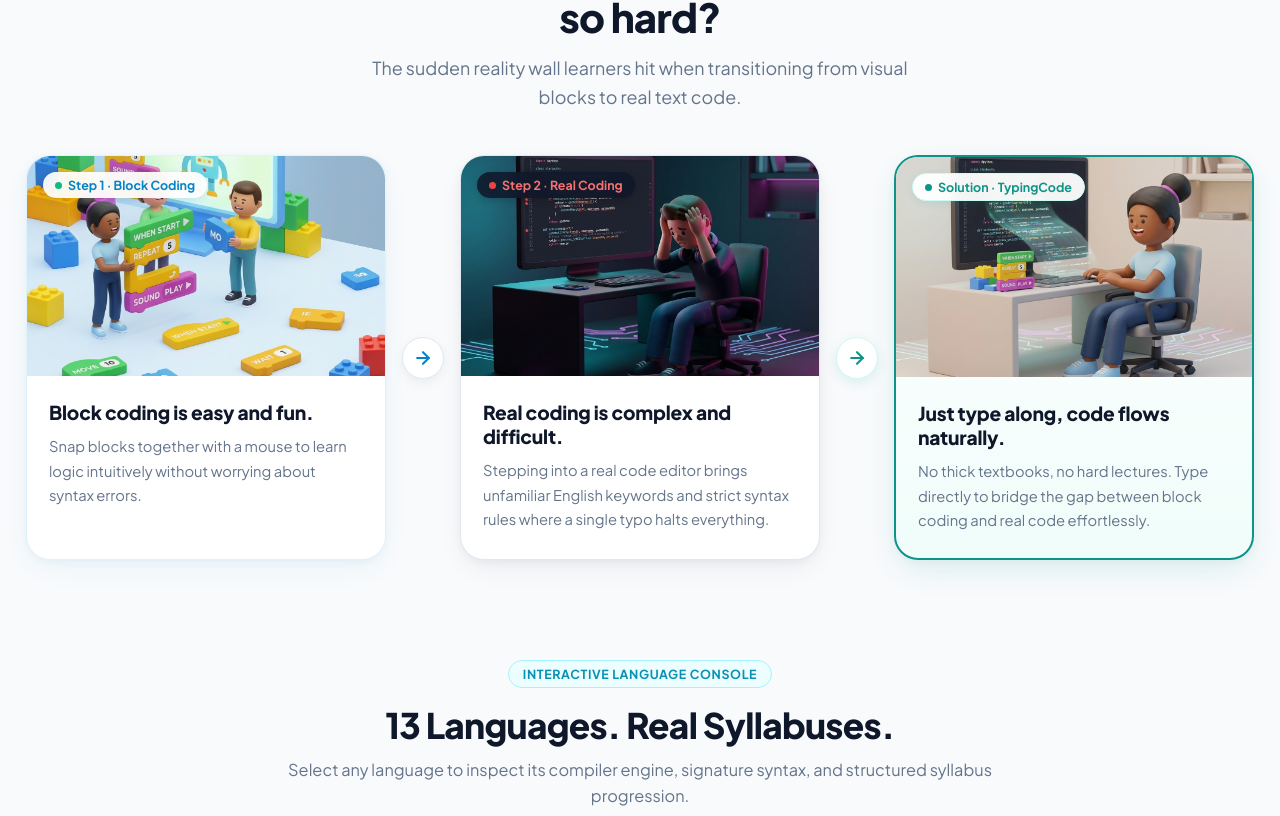
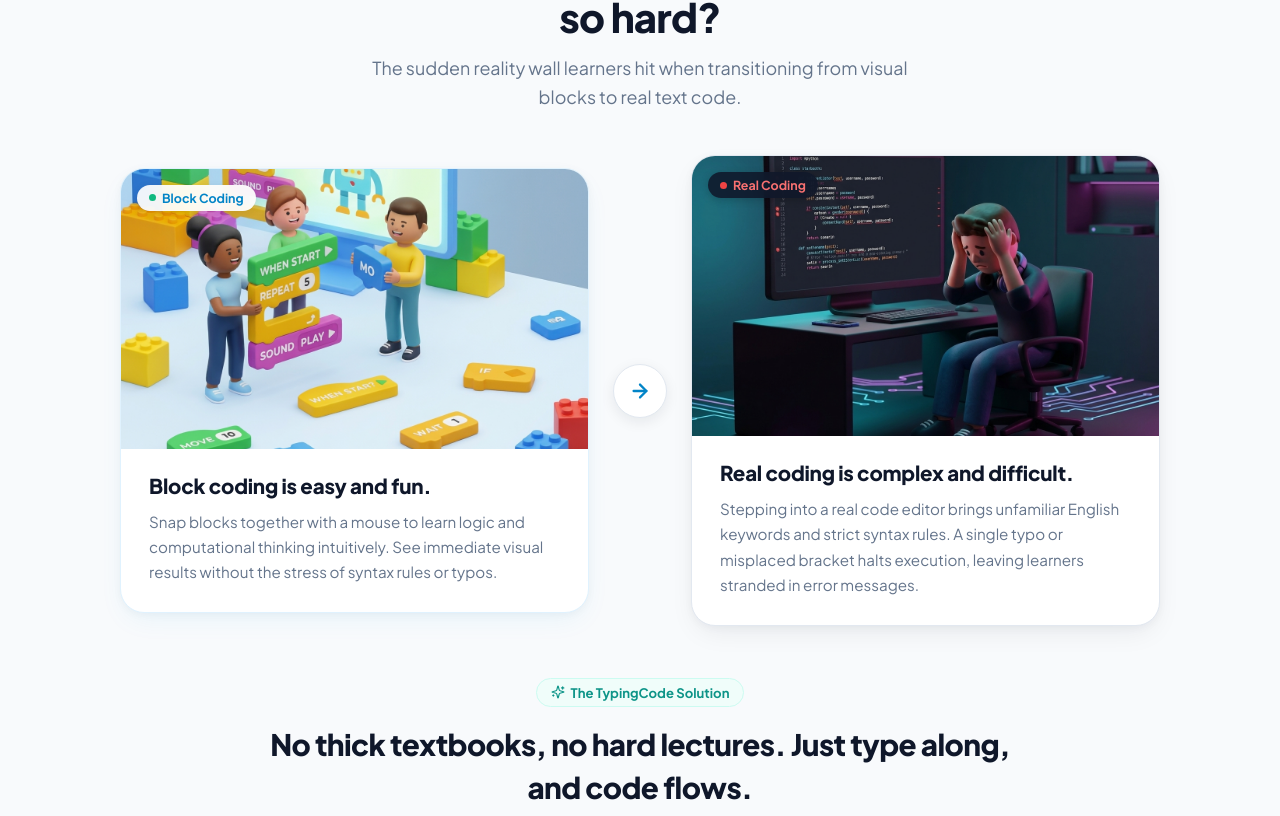
Before and after one commit to iurazilland/TypingCodeV2, a Next.js app: page / in a window 1280 px wide. Shown: the part 684-1500 px from the top of the page. Built offline with nearby package versions, Linux system fonts and the light colour scheme.

Commit message:
style(landing): present foundation solution as pure, elegant typography below comparison cards

```diff
--- a/src/app/page.tsx
+++ b/src/app/page.tsx
@@ -248,30 +248,27 @@ export default function HomePage() {
             </p>
           </div>
 
-          {/* 3-Step Progression Grid: Block Coding ➔ Real Coding ➔ TypingCode */}
+          {/* 2 Comparison Cards with Center Arrow */}
           <div style={{
             display: 'flex',
-            alignItems: 'stretch',
+            alignItems: 'center',
             justifyContent: 'center',
-            gap: '16px',
-            maxWidth: '1240px',
+            gap: '24px',
+            maxWidth: '1040px',
             margin: '0 auto',
             flexWrap: 'wrap',
           }}>
             {/* Card 1: Block Coding */}
             <div style={{
-              flex: '1 1 320px',
-              maxWidth: '360px',
+              flex: '1 1 360px',
+              maxWidth: '480px',
               background: '#ffffff',
               border: '1.5px solid #e0f2fe',
               borderRadius: '24px',
               overflow: 'hidden',
               boxShadow: '0 10px 28px -6px rgba(14, 165, 233, 0.08), 0 2px 8px rgba(15, 23, 42, 0.04)',
-              display: 'flex',
-              flexDirection: 'column',
-              transition: 'transform 0.2s ease, box-shadow 0.2s ease',
             }}>
-              <div style={{ position: 'relative', width: '100%', height: '220px', overflow: 'hidden', background: '#f0f9ff' }}>
+              <div style={{ position: 'relative', width: '100%', height: '280px', overflow: 'hidden', background: '#f0f9ff' }}>
                 <img
                   src="/images/block_coding_fun.jpg"
                   alt="블록코딩은 쉽고 재밌습니다."
@@ -294,13 +291,13 @@ export default function HomePage() {
                   color: '#0284c7',
                 }}>
                   <span style={{ width: '7px', height: '7px', borderRadius: '50%', background: '#10b981' }} />
-                  {isEn ? 'Step 1 · Block Coding' : '1단계 · 블록 코딩'}
+                  {isEn ? 'Block Coding' : '블록 코딩'}
                 </div>
               </div>
 
-              <div style={{ padding: '24px 22px 26px', display: 'flex', flexDirection: 'column', flex: 1 }}>
+              <div style={{ padding: '24px 28px 28px' }}>
                 <h3 style={{
-                  fontSize: '1.2rem',
+                  fontSize: '1.28rem',
                   fontWeight: 800,
                   color: '#0f172a',
                   marginBottom: '10px',
@@ -310,51 +307,47 @@ export default function HomePage() {
                   {isEn ? 'Block coding is easy and fun.' : '블록코딩은 쉽고 재밌습니다.'}
                 </h3>
                 <p style={{
-                  fontSize: '0.92rem',
+                  fontSize: '0.95rem',
                   color: '#64748b',
                   lineHeight: 1.65,
                   margin: 0,
                   wordBreak: 'keep-all',
                 }}>
                   {isEn
-                    ? 'Snap blocks together with a mouse to learn logic intuitively without worrying about syntax errors.'
-                    : '마우스로 블록을 조립하며 프로그래밍의 논리를 직관적으로 배웁니다. 문법 오타 걱정 없이 즉각적인 시각적 피드백을 얻을 수 있습니다.'}
+                    ? 'Snap blocks together with a mouse to learn logic and computational thinking intuitively. See immediate visual results without the stress of syntax rules or typos.'
+                    : '마우스로 블록을 조립하며 프로그래밍의 논리와 알고리즘을 직관적으로 배웁니다. 문법 오타 걱정 없이 원하는 동작을 시각적으로 즉각 확인하며 코딩의 재미를 느낄 수 있습니다.'}
                 </p>
               </div>
             </div>
 
-            {/* Connecting Arrow 1 */}
-            <div className="step-connector-arrow" style={{
+            {/* Middle Connecting Arrow */}
+            <div style={{
               display: 'flex',
               alignItems: 'center',
               justifyContent: 'center',
-              width: '42px',
-              height: '42px',
+              width: '54px',
+              height: '54px',
               borderRadius: '50%',
               background: '#ffffff',
               border: '1.5px solid #e2e8f0',
               color: '#0284c7',
-              boxShadow: '0 4px 12px rgba(15, 23, 42, 0.06)',
+              boxShadow: '0 4px 14px rgba(15, 23, 42, 0.08)',
               flexShrink: 0,
-              alignSelf: 'center',
             }}>
-              <ArrowRight size={20} strokeWidth={2.5} />
+              <ArrowRight size={22} strokeWidth={2.5} />
             </div>
 
             {/* Card 2: Real Text Code */}
             <div style={{
-              flex: '1 1 320px',
-              maxWidth: '360px',
+              flex: '1 1 360px',
+              maxWidth: '480px',
               background: '#ffffff',
               border: '1.5px solid #e2e8f0',
               borderRadius: '24px',
               overflow: 'hidden',
               boxShadow: '0 10px 28px -6px rgba(15, 23, 42, 0.08), 0 2px 8px rgba(15, 23, 42, 0.04)',
-              display: 'flex',
-              flexDirection: 'column',
-              transition: 'transform 0.2s ease, box-shadow 0.2s ease',
             }}>
-              <div style={{ position: 'relative', width: '100%', height: '220px', overflow: 'hidden', background: '#0e121a' }}>
+              <div style={{ position: 'relative', width: '100%', height: '280px', overflow: 'hidden', background: '#0e121a' }}>
                 <img
                   src="/images/real_coding_hard.jpg"
                   alt="실전 코딩은 복잡하고 어렵습니다."
@@ -377,13 +370,13 @@ export default function HomePage() {
                   color: '#f87171',
                 }}>
                   <span style={{ width: '7px', height: '7px', borderRadius: '50%', background: '#ef4444' }} />
-                  {isEn ? 'Step 2 · Real Coding' : '2단계 · 실전 코딩'}
+                  {isEn ? 'Real Coding' : '실전 코딩'}
                 </div>
               </div>
 
-              <div style={{ padding: '24px 22px 26px', display: 'flex', flexDirection: 'column', flex: 1 }}>
+              <div style={{ padding: '24px 28px 28px' }}>
                 <h3 style={{
-                  fontSize: '1.2rem',
+                  fontSize: '1.28rem',
                   fontWeight: 800,
                   color: '#0f172a',
                   marginBottom: '10px',
@@ -393,102 +386,70 @@ export default function HomePage() {
                   {isEn ? 'Real coding is complex and difficult.' : '실전 코딩은 복잡하고 어렵습니다.'}
                 </h3>
                 <p style={{
-                  fontSize: '0.92rem',
+                  fontSize: '0.95rem',
                   color: '#64748b',
                   lineHeight: 1.65,
                   margin: 0,
                   wordBreak: 'keep-all',
                 }}>
                   {isEn
-                    ? 'Stepping into a real code editor brings unfamiliar English keywords and strict syntax rules where a single typo halts everything.'
-                    : '하지만 실제 텍스트 에디터로 넘어오는 순간, 낯선 영문 키워드와 복잡한 문법 규칙에 부딪힙니다. 단 한 글자의 오타에도 실행이 멈춰 막막해집니다.'}
+                    ? 'Stepping into a real code editor brings unfamiliar English keywords and strict syntax rules. A single typo or misplaced bracket halts execution, leaving learners stranded in error messages.'
+                    : '하지만 실제 텍스트 에디터로 넘어오는 순간, 낯선 영문 키워드와 복잡한 문법 규칙에 부딪힙니다. 단 한 글자의 사소한 오타나 괄호 실수에도 실행이 멈추고 에러 메시지 앞에서 막막해집니다.'}
                 </p>
               </div>
             </div>
-
-            {/* Connecting Arrow 2 */}
-            <div className="step-connector-arrow" style={{
-              display: 'flex',
-              alignItems: 'center',
-              justifyContent: 'center',
-              width: '42px',
-              height: '42px',
-              borderRadius: '50%',
-              background: '#ffffff',
-              border: '1.5px solid #ccfbf1',
-              color: '#0d9488',
-              boxShadow: '0 4px 12px rgba(13, 148, 136, 0.12)',
-              flexShrink: 0,
-              alignSelf: 'center',
-            }}>
-              <ArrowRight size={20} strokeWidth={2.5} />
           </div>
 
-            {/* Card 3: TypingCode Solution */}
+          {/* Bottom Foundation Statement (Pure Typography) */}
           <div style={{
-              flex: '1 1 320px',
-              maxWidth: '360px',
-              background: 'linear-gradient(180deg, #ffffff 0%, #f0fdfa 100%)',
-              border: '2px solid #0d9488',
-              borderRadius: '24px',
-              overflow: 'hidden',
-              boxShadow: '0 12px 32px -6px rgba(13, 148, 136, 0.14), 0 2px 8px rgba(15, 23, 42, 0.04)',
-              display: 'flex',
-              flexDirection: 'column',
-              transition: 'transform 0.2s ease, box-shadow 0.2s ease',
+            textAlign: 'center',
+            maxWidth: '820px',
+            margin: '52px auto 0',
+            padding: '0 20px',
           }}>
-              <div style={{ position: 'relative', width: '100%', height: '220px', overflow: 'hidden', background: '#f8fafc' }}>
-                <img
-                  src="/images/typingcode_solution.jpg"
-                  alt="따라치다 보면 손이 먼저 기억합니다."
-                  style={{ width: '100%', height: '100%', objectFit: 'cover', display: 'block' }}
-                />
             <div style={{
-                  position: 'absolute',
-                  top: '16px',
-                  left: '16px',
               display: 'inline-flex',
               alignItems: 'center',
               gap: '6px',
-                  padding: '5px 12px',
-                  borderRadius: '14px',
-                  background: 'rgba(255, 255, 255, 0.95)',
-                  backdropFilter: 'blur(8px)',
+              padding: '5px 14px',
+              borderRadius: '20px',
+              background: '#f0fdfa',
               border: '1px solid #ccfbf1',
-                  boxShadow: '0 2px 8px rgba(13, 148, 136, 0.12)',
-                  fontSize: '0.78rem',
+              color: '#0d9488',
+              fontSize: '0.82rem',
               fontWeight: 700,
-                  color: '#0d9488',
+              marginBottom: '16px',
             }}>
-                  <span style={{ width: '7px', height: '7px', borderRadius: '50%', background: '#0d9488' }} />
-                  {isEn ? 'Solution · TypingCode' : '해결책 · 타이핑코드'}
-                </div>
+              <Sparkles size={14} />
+              <span>{isEn ? 'The TypingCode Solution' : '타이핑코드가 채우는 해답'}</span>
             </div>
 
-              <div style={{ padding: '24px 22px 26px', display: 'flex', flexDirection: 'column', flex: 1 }}>
             <h3 style={{
-                  fontSize: '1.2rem',
+              fontSize: 'clamp(1.4rem, 2.8vw, 1.85rem)',
               fontWeight: 800,
               color: '#0f172a',
-                  marginBottom: '10px',
-                  letterSpacing: '-0.01em',
-                  wordBreak: 'keep-all',
-                }}>
-                  {isEn ? 'Just type along, code flows naturally.' : '따라치다 보면 손이 먼저 기억합니다.'}
-                </h3>
-                <p style={{
-                  fontSize: '0.92rem',
-                  color: '#64748b',
-                  lineHeight: 1.65,
-                  margin: 0,
+              letterSpacing: '-0.02em',
+              lineHeight: 1.45,
+              marginBottom: '14px',
               wordBreak: 'keep-all',
             }}>
               {isEn
-                    ? 'No thick textbooks, no hard lectures. Type directly to bridge the gap between block coding and real code effortlessly.'
-                    : '두꺼운 코딩책도 어려운 강의도 없이, 손끝으로 직접 타이핑하며 블록코딩과 실전 코딩 사이의 거대한 간극을 가장 자연스럽게 채웁니다.'}
+                ? 'No thick textbooks, no hard lectures. Just type along, and code flows.'
+                : '두꺼운 코딩책도 어려운 강의도 없이,\n따라치다 보면 손이 먼저 코드를 기억합니다.'}
+            </h3>
+
+            <p style={{
+              fontSize: 'clamp(1rem, 1.8vw, 1.1rem)',
+              color: '#64748b',
+              lineHeight: 1.7,
+              margin: '0 auto',
+              maxWidth: '640px',
+              wordBreak: 'keep-all',
+            }}>
+              {isEn
+                ? 'TypingCode fills the difficult gap between block coding and real programming through intuitive interactive typing.'
+                : '타이핑코드는 블록코딩과 실전 코딩 사이의 거대한 간극을 손끝의 타이핑으로 자연스럽게 채워주는 연습실입니다.'}
             </p>
-              </div>
-            </div>
           </div>
         </section>
 
```
Lines whose indentation alone changed are shown as unchanged.
